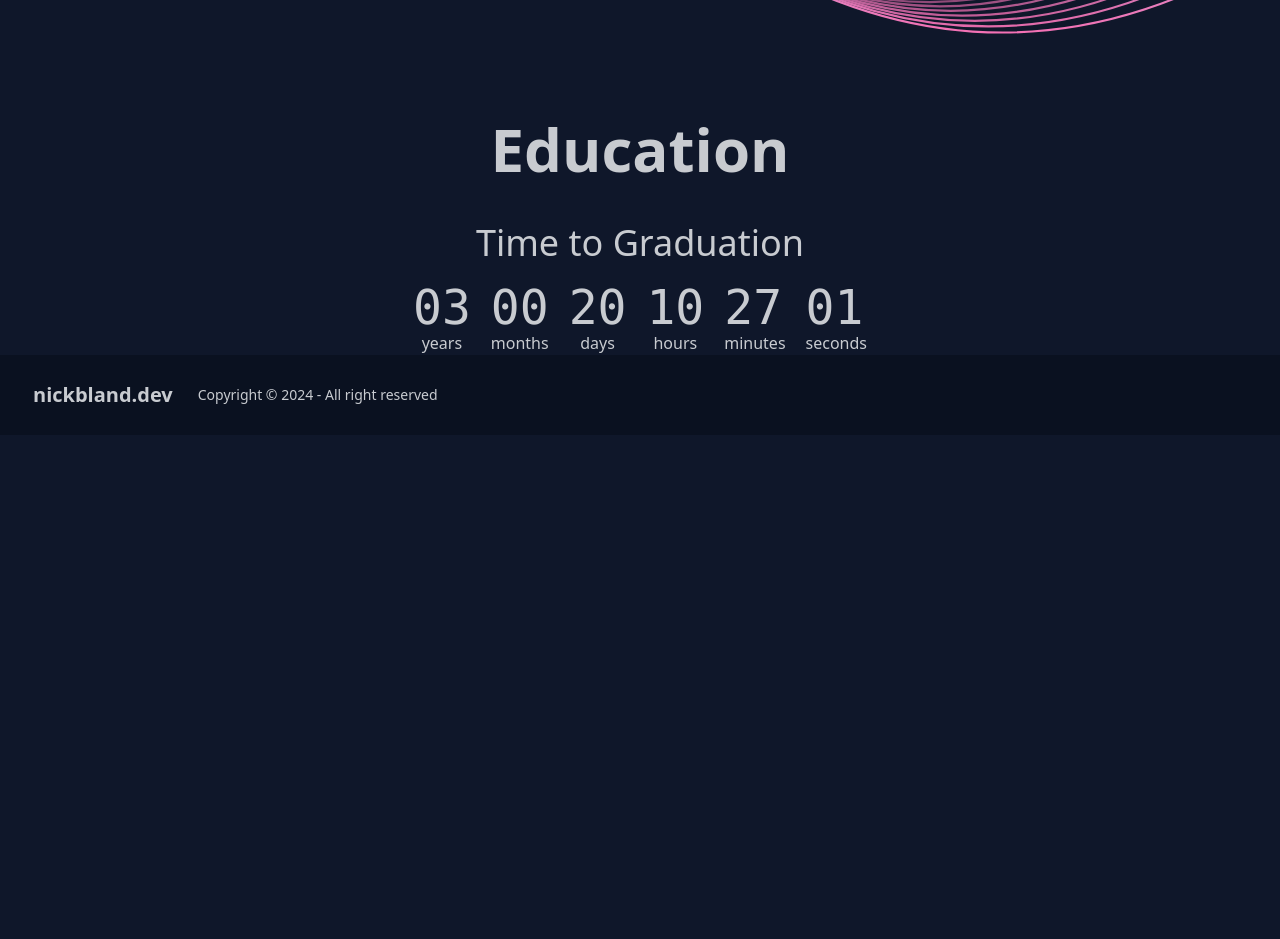
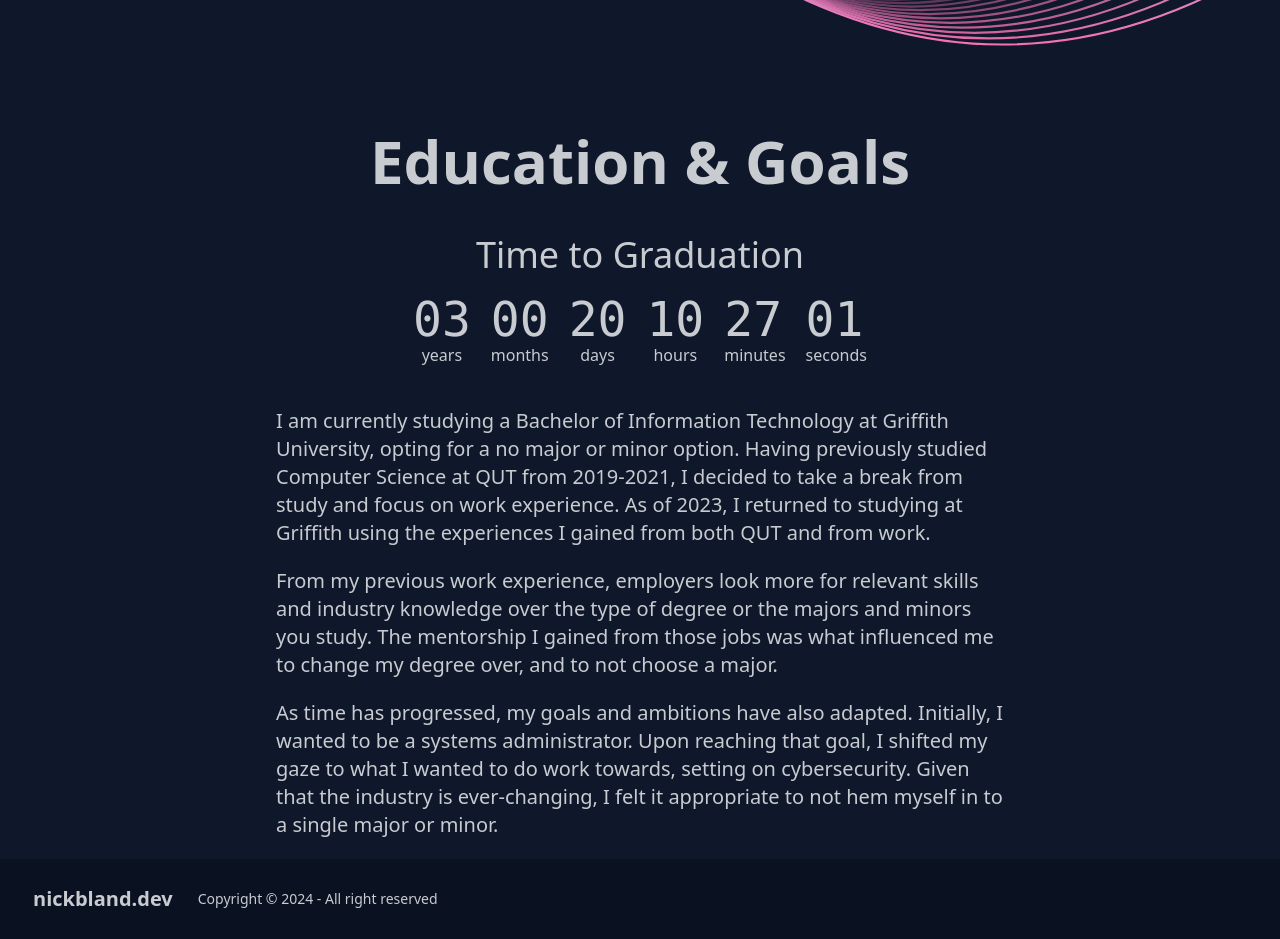
Before and after one commit to NickBland/website, a SvelteKit app: page /portfolio in a window 1280 px wide. Shown: the part 1480-2419 px from the top of the page. Before the commit the page ends 1915 px from the top, so only its background shows below. Built offline with nearby package versions, Linux system fonts and the light colour scheme.

Commit message:
Add in Education text
+ Add in education & goals information
~ Slightly adjust some formatting in components

```diff
--- a/src/components/countdown.svelte
+++ b/src/components/countdown.svelte
@@ -35,7 +35,9 @@
 </script>
 
 <h3 class="p-5 text-4xl text-center">Time to Graduation</h3>
-<div class="grid grid-flow-col gap-5 text-center auto-cols-max justify-center">
+<div
+  class="grid grid-flow-col gap-5 pb-5 text-center auto-cols-max justify-center"
+>
   <div class="flex flex-col">
     <span class="countdown font-mono text-5xl">
       <span style="--value:{years};"></span>
--- a/src/routes/portfolio/+page.svelte
+++ b/src/routes/portfolio/+page.svelte
@@ -29,13 +29,36 @@
   Since 2014, I've had an interest in programming and making things. I've made
   this portfolio as a place for me to collate and show off some of the work that
   I've done.
-  <br /><br />
+</p>
+<p class="p-5 mx-auto text-xl max-w-3xl">
   At the moment, I've returned back to Uni to finish my degree after achieving a
-  point in my career that I am happy with. With the experience I've gained, and after
-  finishing my studies, my plan is to work in the cybersecurity field.
+  point in my career that I am happy with. With the experience I've gained, and
+  after finishing my studies, my plan is to work in the cybersecurity field.
 </p>
 
 <Divider />
 
-<h1 class="my-6 text-6xl text-center text-base-content font-bold">Education</h1>
+<h1 class="my-6 text-6xl text-center text-base-content font-bold">
+  Education & Goals
+</h1>
 <Countdown />
+<p class="p-5 mx-auto text-xl max-w-3xl">
+  I am currently studying a Bachelor of Information Technology at Griffith
+  University, opting for a no major or minor option. Having previously studied
+  Computer Science at QUT from 2019-2021, I decided to take a break from study
+  and focus on work experience. As of 2023, I returned to studying at Griffith
+  using the experiences I gained from both QUT and from work.
+</p>
+<p class="px-5 mx-auto text-xl max-w-3xl">
+  From my previous work experience, employers look more for relevant skills and
+  industry knowledge over the type of degree or the majors and minors you study.
+  The mentorship I gained from those jobs was what influenced me to change my
+  degree over, and to not choose a major.
+</p>
+<p class="p-5 mx-auto text-xl max-w-3xl">
+  As time has progressed, my goals and ambitions have also adapted. Initially, I
+  wanted to be a systems administrator. Upon reaching that goal, I shifted my
+  gaze to what I wanted to do work towards, setting on cybersecurity. Given that
+  the industry is ever-changing, I felt it appropriate to not hem myself in to a
+  single major or minor.
+</p>
```
